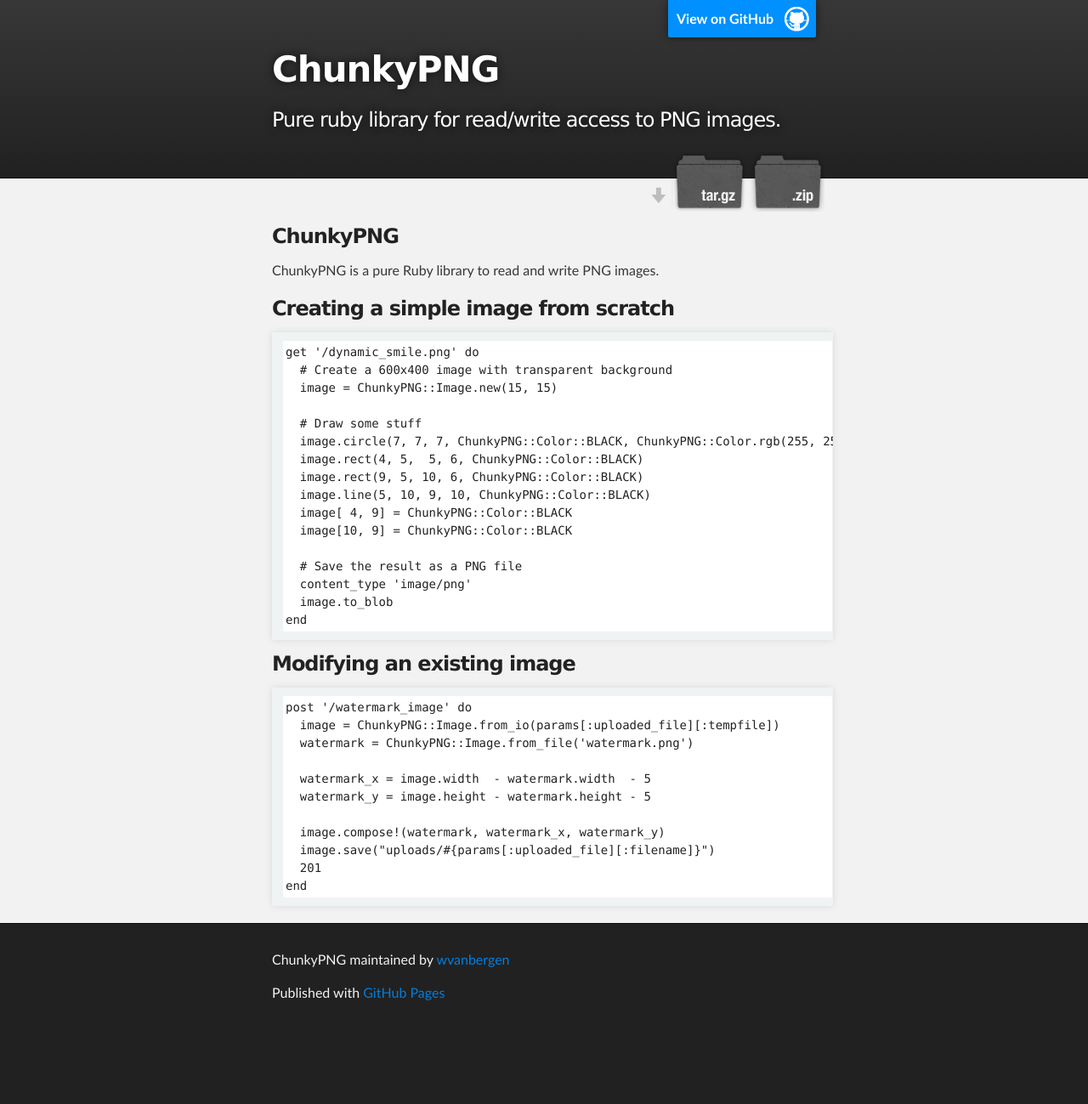
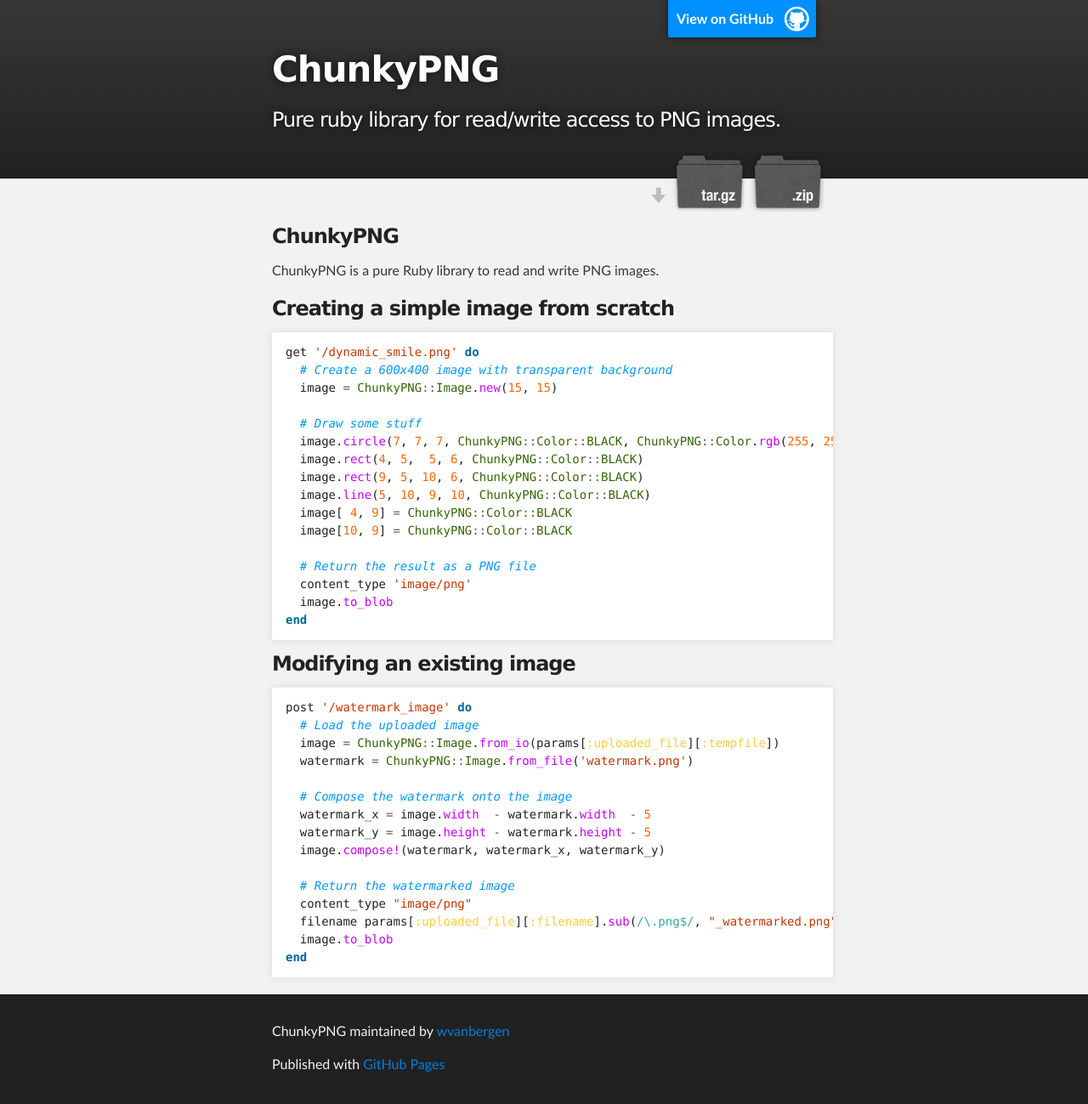
Before and after one commit to wvanbergen/chunky_png, a Jekyll site: the page built from index.md, in a window 1280 px wide. Shown: the whole page at 85% size. Built offline with Jekyll 4.4.1, drawn with Linux system fonts in a browser that asks for light colours; Markdown is read by kramdown in place of the engine named in the settings; before the commit the page ends 1215 px from its top, so only the background shows below that.

Commit message:
Use pygments for code highlighting.

```diff
--- a/index.md
+++ b/index.md
@@ -9,33 +9,41 @@
 
 ### Creating a simple image from scratch
 
-    get '/dynamic_smile.png' do
-      # Create a 600x400 image with transparent background
-      image = ChunkyPNG::Image.new(15, 15)
+{% highlight ruby %}
+get '/dynamic_smile.png' do
+  # Create a 600x400 image with transparent background
+  image = ChunkyPNG::Image.new(15, 15)
 
-      # Draw some stuff
-      image.circle(7, 7, 7, ChunkyPNG::Color::BLACK, ChunkyPNG::Color.rgb(255, 255, 0))
-      image.rect(4, 5,  5, 6, ChunkyPNG::Color::BLACK)
-      image.rect(9, 5, 10, 6, ChunkyPNG::Color::BLACK)
-      image.line(5, 10, 9, 10, ChunkyPNG::Color::BLACK)
-      image[ 4, 9] = ChunkyPNG::Color::BLACK
-      image[10, 9] = ChunkyPNG::Color::BLACK
+  # Draw some stuff
+  image.circle(7, 7, 7, ChunkyPNG::Color::BLACK, ChunkyPNG::Color.rgb(255, 255, 0))
+  image.rect(4, 5,  5, 6, ChunkyPNG::Color::BLACK)
+  image.rect(9, 5, 10, 6, ChunkyPNG::Color::BLACK)
+  image.line(5, 10, 9, 10, ChunkyPNG::Color::BLACK)
+  image[ 4, 9] = ChunkyPNG::Color::BLACK
+  image[10, 9] = ChunkyPNG::Color::BLACK
 
-      # Save the result as a PNG file
-      content_type 'image/png'
-      image.to_blob
-    end
+  # Return the result as a PNG file
+  content_type 'image/png'
+  image.to_blob
+end
+{% endhighlight %}
 
 ### Modifying an existing image
 
-    post '/watermark_image' do
-      image = ChunkyPNG::Image.from_io(params[:uploaded_file][:tempfile])
-      watermark = ChunkyPNG::Image.from_file('watermark.png')
+{% highlight ruby %}
+post '/watermark_image' do
+  # Load the uploaded image
+  image = ChunkyPNG::Image.from_io(params[:uploaded_file][:tempfile])
+  watermark = ChunkyPNG::Image.from_file('watermark.png')
 
-      watermark_x = image.width  - watermark.width  - 5
-      watermark_y = image.height - watermark.height - 5
+  # Compose the watermark onto the image
+  watermark_x = image.width  - watermark.width  - 5
+  watermark_y = image.height - watermark.height - 5
+  image.compose!(watermark, watermark_x, watermark_y)
 
-      image.compose!(watermark, watermark_x, watermark_y)
-      image.save("uploads/#{params[:uploaded_file][:filename]}")
-      201
-    end
+  # Return the watermarked image
+  content_type "image/png"
+  filename params[:uploaded_file][:filename].sub(/\.png$/, "_watermarked.png")
+  image.to_blob
+end
+{% endhighlight %}
```
